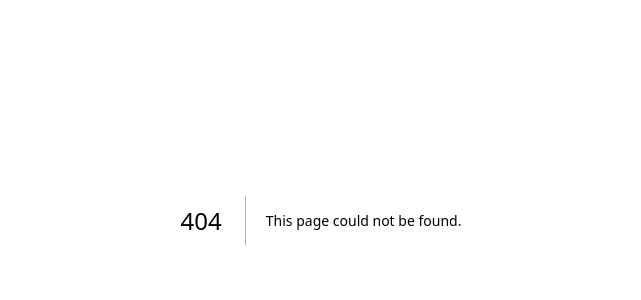
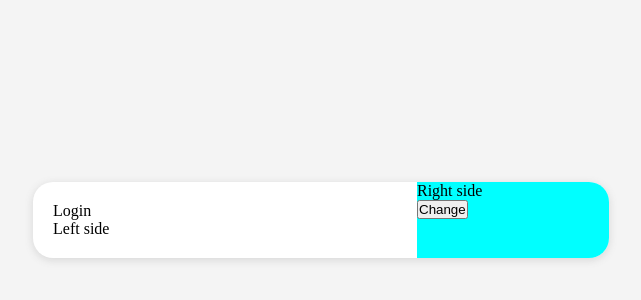
Before and after one commit to nadazaric/udd-document-search, a Next.js app in the folder front/: page /auth in a window 1280 px wide. Before the commit this address had no page. Shown: the part 180-480 px from the top of the page, without its empty margins (319-960 px from the left). Built offline with nearby package versions, Linux system fonts and the light colour scheme.

Commit message:
Add: Auth page and initial design

```diff
--- /dev/null
+++ b/front/components/Layout.jsx
@@ -0,0 +1,24 @@
+import Navbar from "./Navbar"
+import style from '../styles/Layout.module.css'
+import { useEffect, useState } from "react"
+
+export default function Layout({ children }) {
+
+    const [isNavbarVisible, setIsNavbarVisible] = useState(false)
+    useEffect(() => {
+        if (typeof window !== "undefined") {
+            setIsNavbarVisible(!window.location.pathname.includes("auth"))
+        }
+    }, [])
+
+    return (
+        <div>
+            {isNavbarVisible &&
+                <div className={style.navbar}> <Navbar/> </div>
+            }
+            <div className={`${style.content} ${!isNavbarVisible ? style.contentWhenHiddenNavbar : ''}`}>
+                {children}
+            </div>
+        </div>
+    )
+}
--- /dev/null
+++ b/front/components/Navbar.jsx
@@ -0,0 +1,10 @@
+import style from '../styles/Navbar.module.css'
+
+export default function Navbar() {
+
+    return(
+        <div className={`${style.wrapper}`}>
+            <h1>Title</h1>
+        </div>
+    )
+}
--- a/front/pages/_app.js
+++ b/front/pages/_app.js
@@ -1,5 +1,10 @@
+import Layout from "@/components/Layout"
 import "@/styles/globals.css"
 
 export default function App({ Component, pageProps }) {
-  return <Component {...pageProps} />
+  return (
+      <Layout>
+          <Component {...pageProps} />
+      </Layout>
+  )
 }
--- /dev/null
+++ b/front/pages/auth.js
@@ -0,0 +1,29 @@
+import { useEffect, useState } from 'react'
+import style from '../styles/Auth.module.css'
+
+export default function Auth() {
+    const [isLogin, setIsLogin] = useState(true)
+    const [isFirstRender, setIsFirstRender] = useState(true)
+
+    function switchSids() {
+        setIsLogin(!isLogin)
+        setIsFirstRender(false)
+    }
+
+    return(
+        <div className={style.page}>
+            <div
+                className={`${style.grid} ${isFirstRender ? '' : isLogin ? style.notReversed : style.reversed}`}
+            >
+                    <div className={`${style.left}`}>
+                        <p>{isLogin ? 'Login' : 'Registration'}</p>
+                        <p>Left side</p>
+                    </div>
+                    <div className={`${style.right}`}>
+                        <p>Right side</p>
+                        <button onClick={switchSids}>Change</button>
+                    </div>
+                </div>
+        </div>
+    )
+}
--- /dev/null
+++ b/front/styles/Auth.module.css
@@ -0,0 +1,86 @@
+.page {
+    height: 100%;
+    display: flex;
+    justify-content: center;
+    align-items: center;
+}
+
+.grid {
+    --leftWidth: 30vw;
+    --rightWidth: 15vw;
+    --animationDuration: 0.5s;
+    display: grid;
+    grid-template-columns: var(--leftWidth) var(--rightWidth);
+    background-color: rgba(var(--CardBackground), 1);
+    border-radius: var(--BorderRadius);
+    box-shadow: var(--CardShadow);
+    overflow: hidden;
+}
+
+/* Left side design and animations */
+.left {
+    background-color: transparent;
+    padding: var(--CardPadding);
+}
+
+.grid.notReversed .left {
+    animation: leftSideSwitchToNormal var(--animationDuration) ease-in-out forwards;
+}
+
+@keyframes leftSideSwitchToNormal {
+    0% {
+
+        transform: translateX(var(--rightWidth));
+    }
+    100% {
+        transform: translateX(0);
+    }
+}
+
+.grid.reversed .left {
+    animation: leftSideSwitch var(--animationDuration) ease-in-out forwards;
+}
+
+@keyframes leftSideSwitch {
+    0% {
+        transform: translateX(0);
+    }
+    100% {
+        transform: translateX(var(--rightWidth));
+    }
+}
+
+
+/* Right side design and animations */
+.right {
+    background-color: aqua;
+    z-index: 2;
+}
+
+.grid.notReversed .right {
+    animation: rightSideSwitchToNormal var(--animationDuration) ease-in-out forwards;
+}
+
+@keyframes rightSideSwitchToNormal {
+    0% {
+
+        transform: translateX(calc(-1 * var(--leftWidth)));
+    }
+    100% {
+        transform: translateX(0);
+    }
+}
+
+.grid.reversed .right {
+    animation: rightSideSwitch var(--animationDuration) ease-in-out forwards;
+}
+
+@keyframes rightSideSwitch {
+    0% {
+
+        transform: translateX(0);
+    }
+    100% {
+        transform: translateX(calc(-1 * var(--leftWidth)));
+    }
+}
--- /dev/null
+++ b/front/styles/Layout.module.css
@@ -0,0 +1,18 @@
+.navbar {
+    position: fixed;
+    width: 100%;
+    z-index: 1000;
+    margin-top: calc(-1 * var(--NavbarHeight));
+}
+
+.content {
+    overflow-y: auto;
+    overflow-x: hidden;
+    height: calc(100vh - var(--NavbarHeight));
+    margin-top: var(--NavbarHeight);
+}
+
+.contentWhenHiddenNavbar {
+    height: 100vh;
+    margin-top: 0;
+}
--- /dev/null
+++ b/front/styles/Navbar.module.css
@@ -0,0 +1,5 @@
+.wrapper{
+    width: 100%;
+    height: var(--NavbarHeight);
+    background-color: aqua;
+}
--- a/front/styles/globals.css
+++ b/front/styles/globals.css
@@ -1,5 +1,11 @@
 :root {
-  --background: 244, 244, 244;
+  --Background: 244, 244, 244;
+  --CardBackground: 255, 255, 255;
+
+  --NavbarHeight: 60px;
+  --CardPadding: 20px;
+  --CardShadow: rgba(99, 99, 99, 0.2) 0px 2px 8px 0px;
+  --BorderRadius: 20px;
 }
 
 * {
@@ -15,5 +21,12 @@ body {
 }
 
 body {
-  background-color: rgba(var(--background), 1);
+  background-color: rgba(var(--Background), 1);
 }
+
+.card {
+  background-color: rgba(var(--CardBackground), 1);
+  box-shadow: rgba(99, 99, 99, 0.2) 0px 2px 8px 0px;
+  padding: var(--CardPadding);
+  border-radius: var(--BorderRadius);
+}
```
Also changed, not shown: 1 other file (tests, documents, lock files or other folders).
